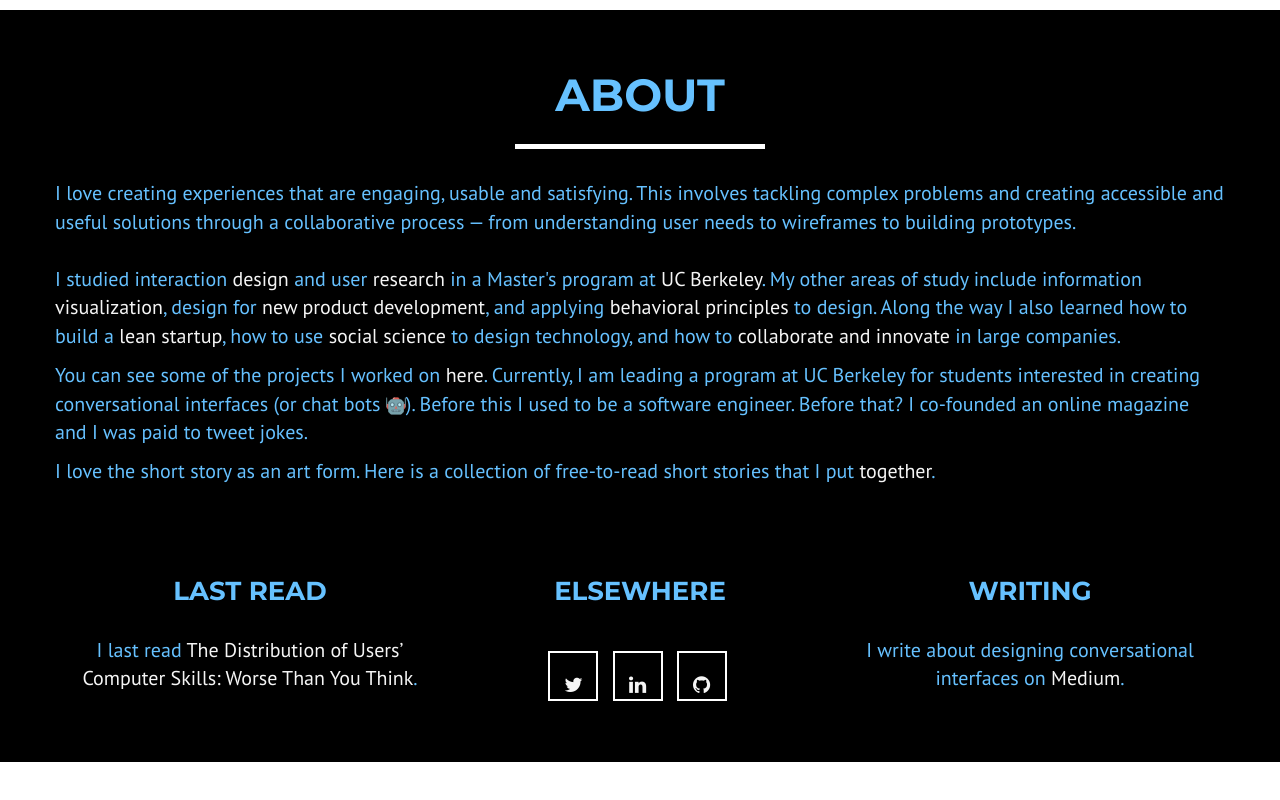
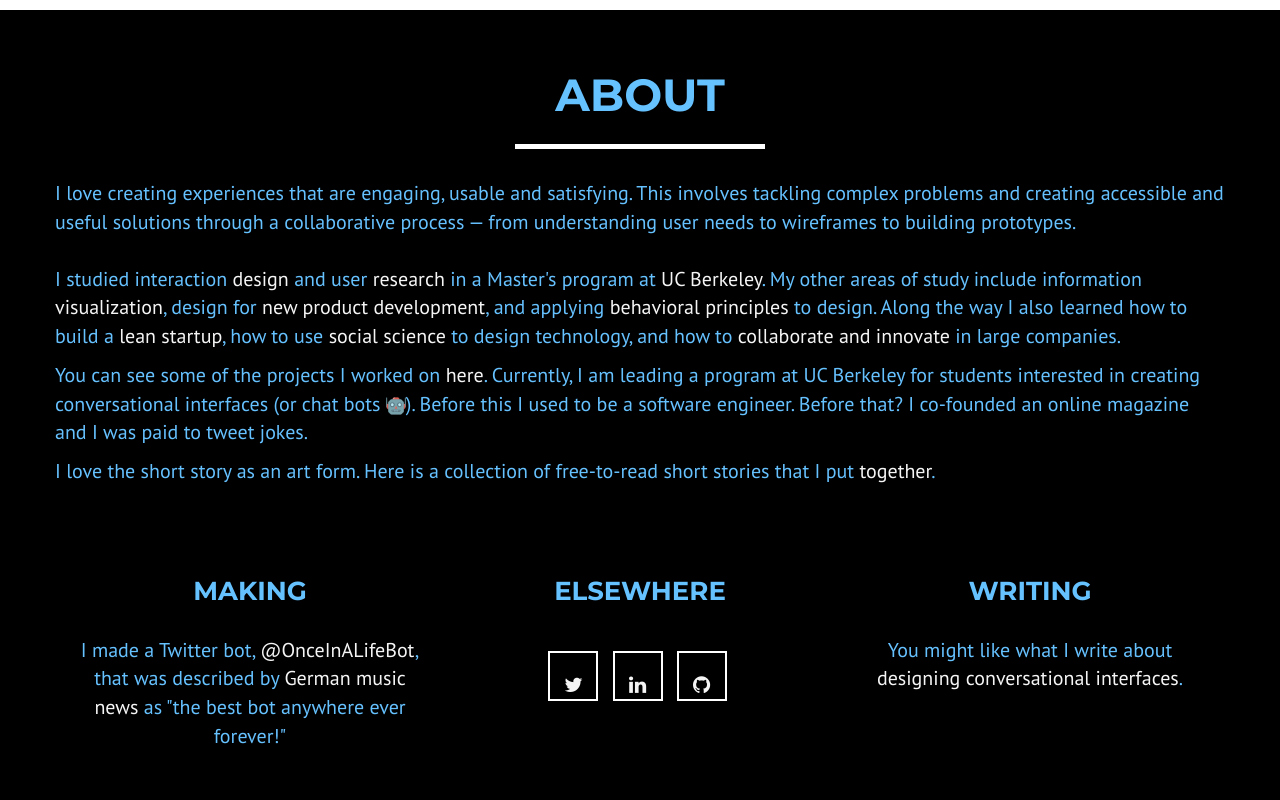
Before and after one commit to mcnik/github-page-archive, a plain HTML site: page index.html in a window 1280 px wide. Shown: the part 1696-2496 px from the top of the page. Before the commit the page ends 2458 px from the top, so only its background shows below. Drawn offline with Linux system fonts and the light colour scheme.

Commit message:
section text updated

```diff
--- a/index.html
+++ b/index.html
@@ -208,8 +208,8 @@
             <div class="container">
                 <div class="row whitelinks">
                     <div class="footer-col col-md-4">
-                        <h3>Last Read</h3>
-                        <p>I last read <a href="https://www.nngroup.com/articles/computer-skill-levels/" target="_blank">The Distribution of Users’ Computer Skills: Worse Than You Think</a>.</p>
+                        <h3>Making</h3>
+                        <p>I made a Twitter bot, <a href="https://twitter.com/onceinalifebot" target="_blank">@OnceInALifeBot</a>, that was described by <a href="http://www.nerdcore.de/2016/11/04/once-in-a-lifetime-bot/" target="_blank">German music news</a> as "the best bot anywhere ever forever!"</p>
                     </div>
                     <div class="footer-col col-md-4">
                         <h3>Elsewhere</h3>
@@ -227,7 +227,7 @@
                     </div>
                     <div class="footer-col col-md-4 whitelinks">
                         <h3>Writing</h3>
-                        <p>I write about designing conversational interfaces on <a href="https://medium.com/@n1khl" target="_blank">Medium</a>.</p>
+                        <p>You might like what I write about <a href="https://chatbotsmagazine.com/thinking-about-bots-b9ce3a4b9ac4" target="_blank">designing conversational interfaces</a>.</p>
                     </div>
                 </div>
             </div>
```
